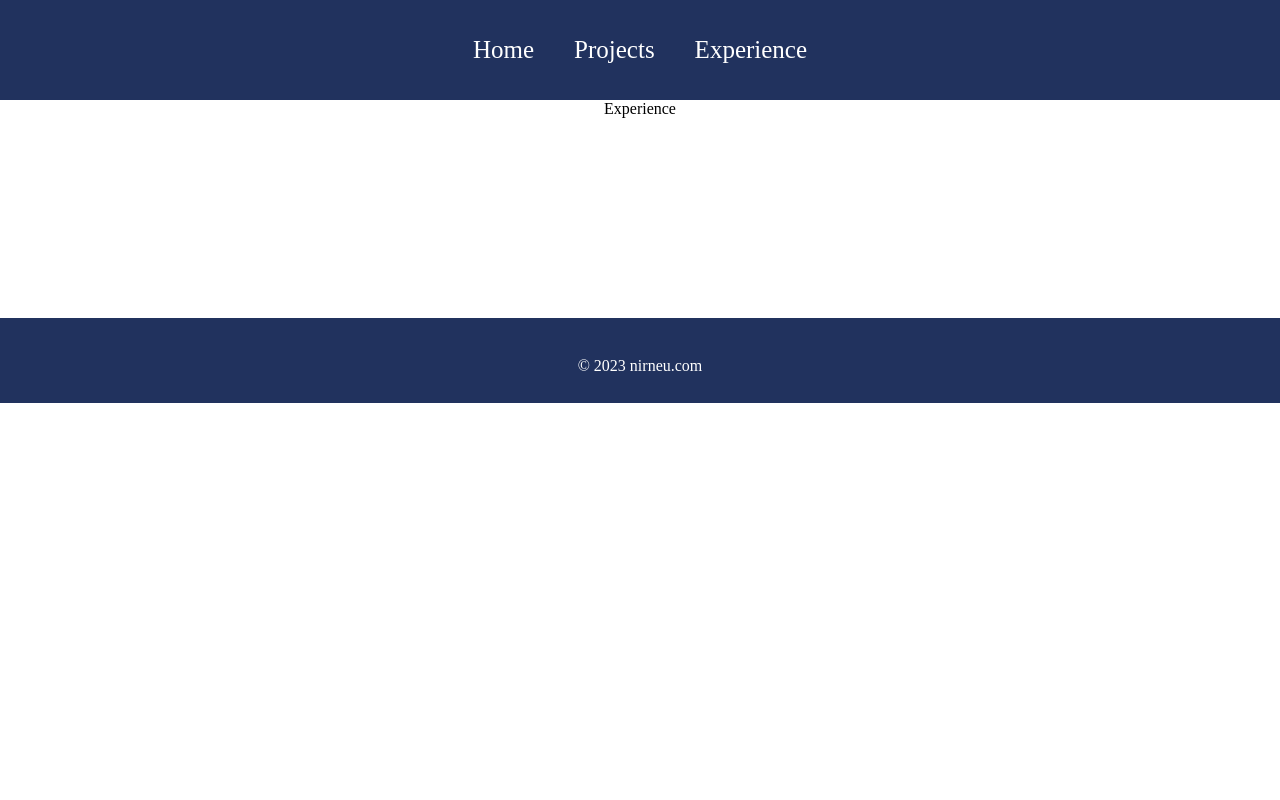
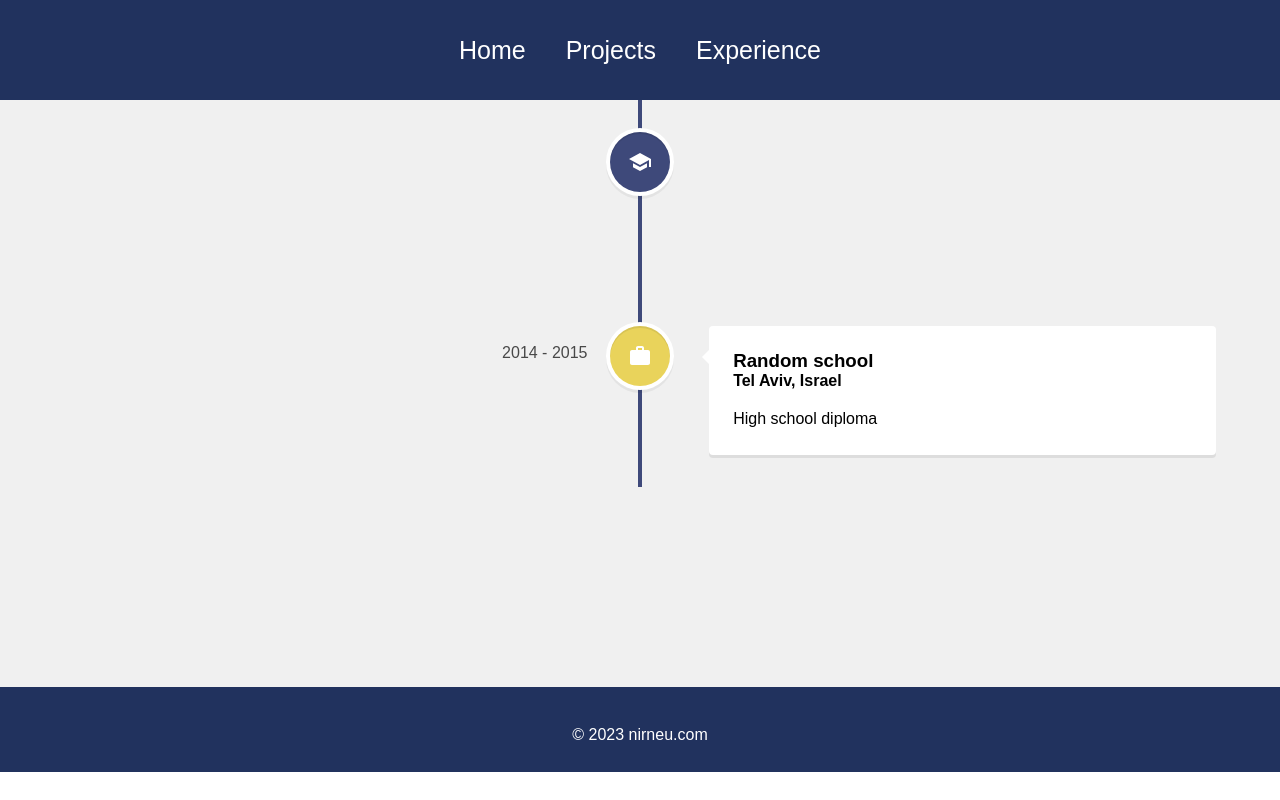
Before and after one commit to nirneu/Portfolio, a React (Create React App) app: page /experience in a window 1280 px wide. Built offline with nearby package versions, Linux system fonts and the light colour scheme.

Commit message:
Experience page

```diff
--- a/package.json
+++ b/package.json
@@ -9,6 +9,7 @@
     "@testing-library/jest-dom": "^5.17.0",
     "@testing-library/react": "^13.4.0",
     "@testing-library/user-event": "^13.5.0",
+    "gh-pages": "^6.1.0",
     "react": "^18.2.0",
     "react-dom": "^18.2.0",
     "react-router-dom": "^6.20.1",
@@ -43,7 +44,6 @@
     ]
   },
   "devDependencies": {
-    "@babel/plugin-proposal-private-property-in-object": "^7.21.11",
-    "gh-pages": "^6.1.0"
+    "@babel/plugin-proposal-private-property-in-object": "^7.21.11"
   }
 }
--- a/src/App.css
+++ b/src/App.css
@@ -1,5 +1,10 @@
 .App {
-  text-align: center;
+  width: 100%;
+  height: auto;
+  display: flex;
+  flex-direction: column;
+  font-family: Arial, Helvetica, sans-serif;
+  background-color: #f0f0f0;
 }
 
 body {
--- a/src/pages/Experience.js
+++ b/src/pages/Experience.js
@@ -1,7 +1,43 @@
 import React from "react";
+import {
+  VerticalTimeline,
+  VerticalTimelineElement,
+} from "react-vertical-timeline-component";
+import "react-vertical-timeline-component/style.min.css";
+import SchoolIcon from "@material-ui/icons/School";
+import WorkIcon from "@material-ui/icons/Work";
 
 function Experience() {
-  return <div>Experience</div>;
+  return (
+    <div className="experience">
+      <VerticalTimeline lineColor="#3e497a">
+        <VerticalTimelineElement
+          className="vertical-timeline-element--education"
+          date="2012 - 2014"
+          iconStyle={{ background: "#3e497a", color: "#fff" }}
+          icon={<SchoolIcon />}
+        >
+          <h3 className="vertical-timeline-element-title">Random school</h3>
+          <h4 className="vertical-timeline-element-subtitle">
+            Bachelor's Degree
+          </h4>
+          <p>High school diploma</p>
+        </VerticalTimelineElement>
+        <VerticalTimelineElement
+          className="vertical-timeline-element--work"
+          date="2014 - 2015"
+          iconStyle={{ background: "#e9d35b", color: "#fff" }}
+          icon={<WorkIcon />}
+        >
+          <h3 className="vertical-timeline-element-title">Random school</h3>
+          <h4 className="vertical-timeline-element-subtitle">
+            Tel Aviv, Israel
+          </h4>
+          <p>High school diploma</p>
+        </VerticalTimelineElement>
+      </VerticalTimeline>
+    </div>
+  );
 }
 
 export default Experience;
```
Also changed, not shown: src/styles/Experience.css (added), 1 other file (tests, documents, lock files or other folders).
